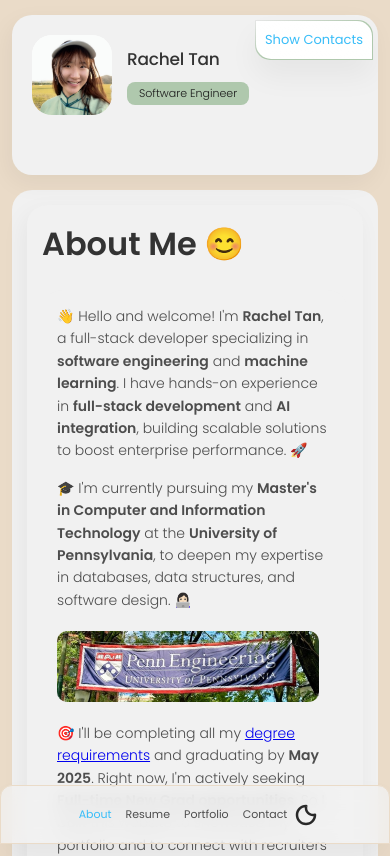
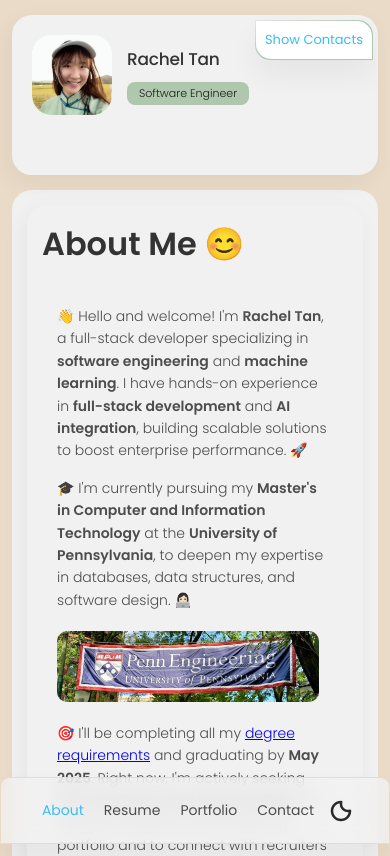
Before and after one commit to tanhaow/tanhaow.github.io, a React (Vite) app: page / in a window 390 px wide. Shown: the top 856 px of the page. Built offline with nearby package versions, Linux system fonts and the light colour scheme.

Commit message:
Upscaled navbar display on mobile

```diff
--- a/public/darkTheme.css
+++ b/public/darkTheme.css
@@ -507,6 +507,23 @@ main {
 .navbar-link.active { color: var(--orange-yellow-crayola); }
 
 
+@media (max-width: 450px) {
+  /* Adjust the navbar style for mobile */
+  .navbar {
+    padding: 10px; /* Reduce padding for better spacing on small screens */
+    border-radius: 10px 10px 0 0;
+  }
+
+  .navbar-list {
+    gap: 10px; /* Reduce gap between navbar items */
+  }
+
+  .navbar-link {
+    font-size: 14px; /* Increase font size for better readability */
+    padding: 12px 5px; /* Adjust padding to make it larger on mobile */
+  }
+}
+
 
 
 
--- a/public/lightTheme.css
+++ b/public/lightTheme.css
@@ -506,6 +506,23 @@ main {
 .navbar-link:focus { color: var(--light-gray-70); }
 
 .navbar-link.active { color: var(--orange-yellow-crayola); }
+
+@media (max-width: 450px) {
+  /* Adjust the navbar style for mobile */
+  .navbar {
+    padding: 10px; /* Reduce padding for better spacing on small screens */
+    border-radius: 10px 10px 0 0;
+  }
+
+  .navbar-list {
+    gap: 10px; /* Reduce gap between navbar items */
+  }
+
+  .navbar-link {
+    font-size: 14px; /* Increase font size for better readability */
+    padding: 12px 5px; /* Adjust padding to make it larger on mobile */
+  }
+}
 
 
 
```
